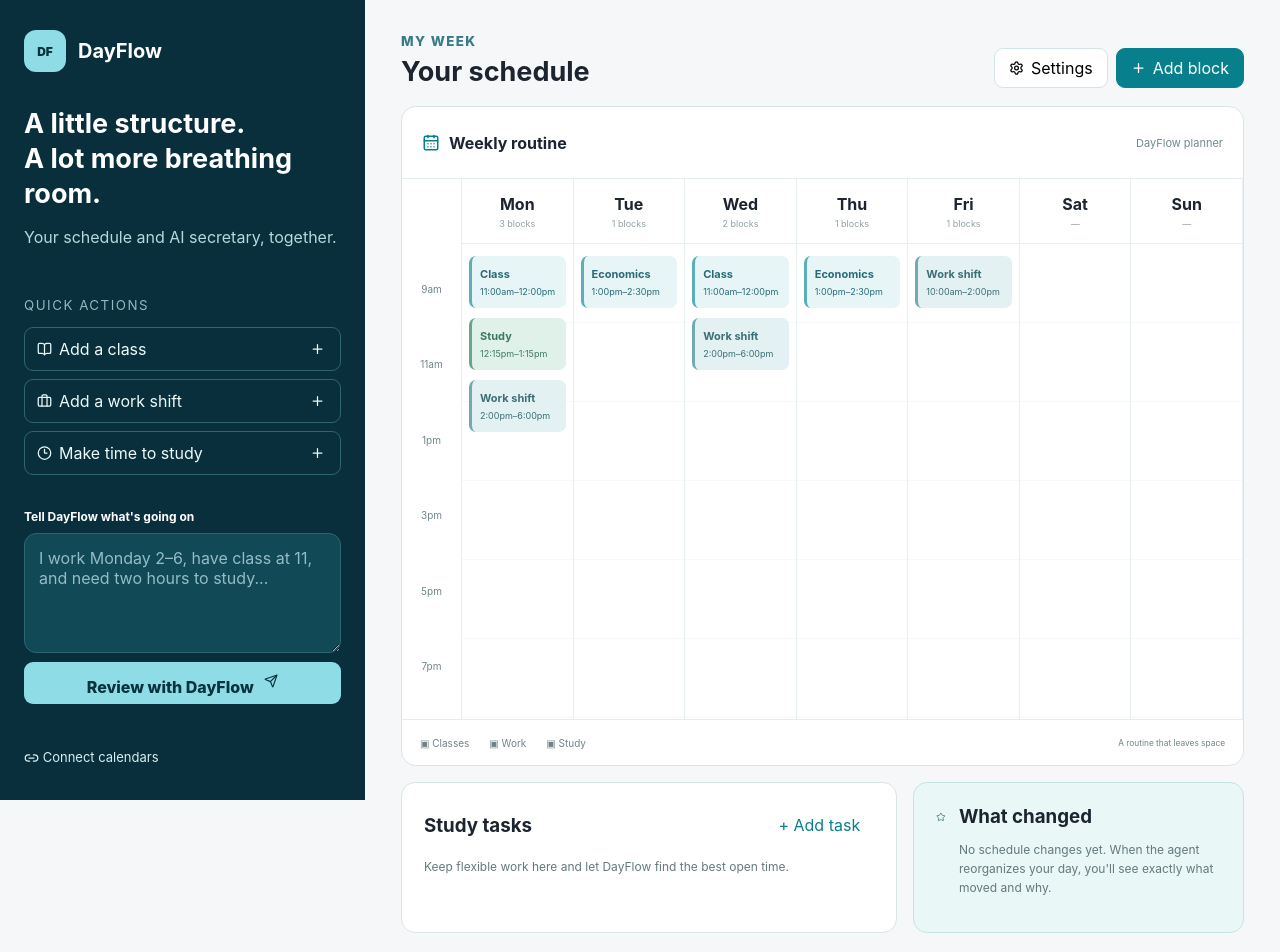
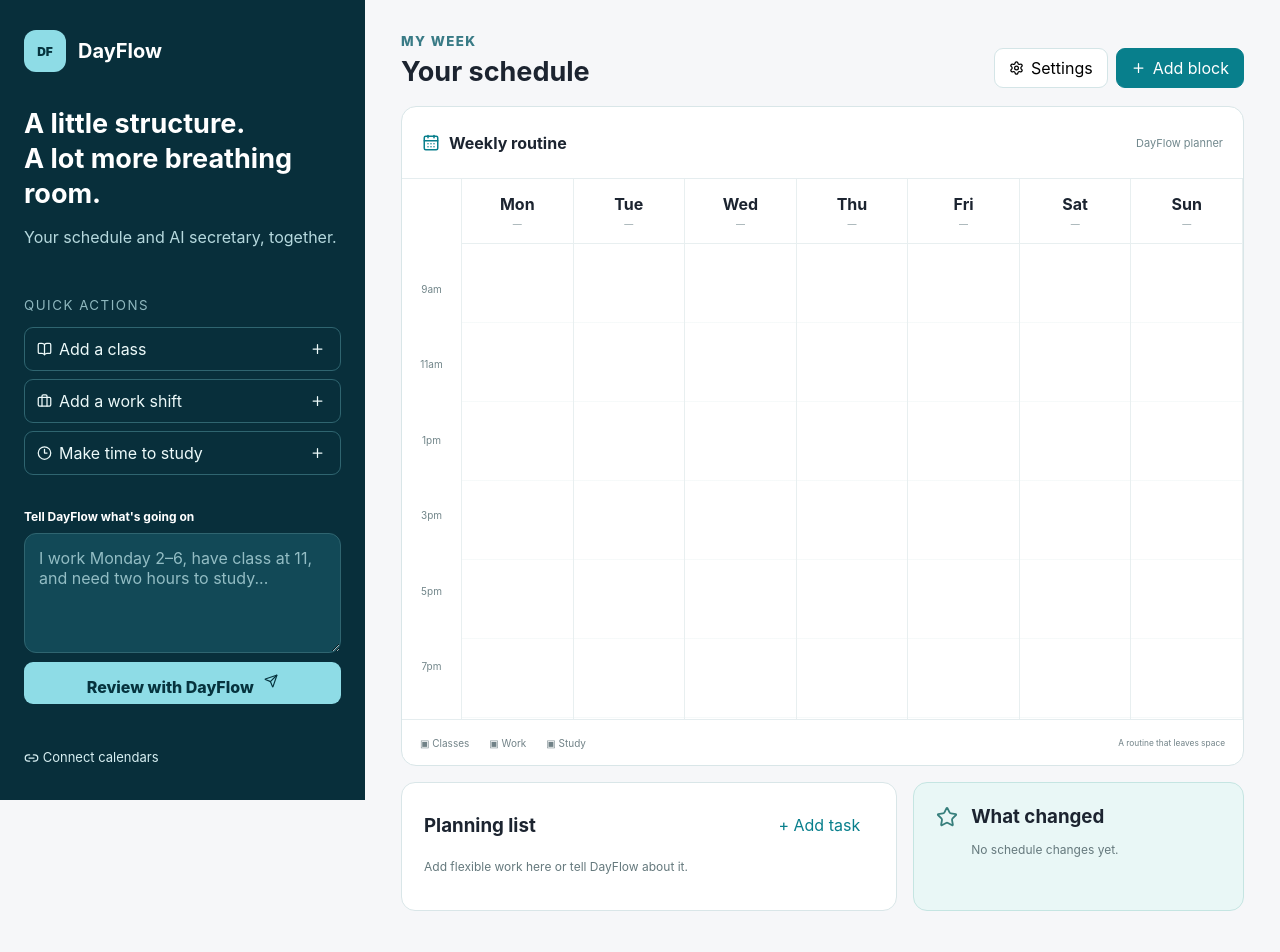
Before and after one commit to AnabhayanA/dayflow, a React (Vite) app in the folder frontend/: page / in a window 1280 px wide. Shown: the top 952 px of the page. Built offline with nearby package versions, Linux system fonts and the light colour scheme.

Commit message:
Make React planner controls functional

```diff
--- a/frontend/src/main.jsx
+++ b/frontend/src/main.jsx
@@ -1,5 +1,17 @@
-import React from "react";import{createRoot}from"react-dom/client";import{CalendarDays,Plus,BookOpen,Briefcase,Clock3,Send,Settings,Link2,Star}from"lucide-react";import"./styles.css";
+import React,{useState}from"react";import{createRoot}from"react-dom/client";import{CalendarDays,Plus,BookOpen,Briefcase,Clock3,Send,Settings,Link2,Star,X}from"lucide-react";import"./styles.css";
 const days=["Mon","Tue","Wed","Thu","Fri","Sat","Sun"];
-const demo={Mon:[["Class","11:00am–12:00pm","class"],["Study","12:15pm–1:15pm","study"],["Work shift","2:00pm–6:00pm","work"]],Tue:[["Economics","1:00pm–2:30pm","class"]],Wed:[["Class","11:00am–12:00pm","class"],["Work shift","2:00pm–6:00pm","work"]],Thu:[["Economics","1:00pm–2:30pm","class"]],Fri:[["Work shift","10:00am–2:00pm","work"]],Sat:[],Sun:[]};
-function Rail(){return <aside className="rail"><div className="brand"><span>DF</span><b>DayFlow</b></div><div><h1>A little structure.<br/>A lot more breathing room.</h1><p>Your schedule and AI secretary, together.</p></div><div className="quick"><small>QUICK ACTIONS</small><button><BookOpen/>Add a class<Plus/></button><button><Briefcase/>Add a work shift<Plus/></button><button><Clock3/>Make time to study<Plus/></button></div><form className="agent" onSubmit={e=>e.preventDefault()}><label>Tell DayFlow what's going on</label><textarea placeholder="I work Monday 2–6, have class at 11, and need two hours to study..."/><button className="send">Review with DayFlow <Send/></button></form><a href="http://127.0.0.1:8000/calendars"><Link2/> Connect calendars</a></aside>}
-function App(){return <main><Rail/><section className="content"><div className="top"><div><small>MY WEEK</small><h2>Your schedule</h2></div><div><button className="ghost"><Settings/>Settings</button><button className="add"><Plus/>Add block</button></div></div><section className="calendar"><header><div><CalendarDays/><b>Weekly routine</b></div><span>DayFlow planner</span></header><div className="week"><div className="times">{["9am","11am","1pm","3pm","5pm","7pm"].map(x=><span key={x}>{x}</span>)}</div>{days.map(day=><div className="day" key={day}><div className="dayhead"><b>{day}</b><small>{demo[day].length?demo[day].length+" blocks":"—"}</small></div><div className="slots">{demo[day].map((e,i)=><article className={"event "+e[2]} key={i}><b>{e[0]}</b><span>{e[1]}</span></article>)}</div></div>)}</div><footer><span>▣ Classes</span><span>▣ Work</span><span>▣ Study</span><small>A routine that leaves space</small></footer></section><div className="bottom"><section className="card"><div><h3>Study tasks</h3><button>+ Add task</button></div><p>Keep flexible work here and let DayFlow find the best open time.</p></section><section className="change"><Star/><div><h3>What changed</h3><p>No schedule changes yet. When the agent reorganizes your day, you'll see exactly what moved and why.</p></div></section></div></section></main>}createRoot(document.getElementById("root")).render(<App/>);
+const initial={Mon:[],Tue:[],Wed:[],Thu:[],Fri:[],Sat:[],Sun:[]};
+function App(){
+ const [schedule,setSchedule]=useState(initial),[modal,setModal]=useState(null),[thoughts,setThoughts]=useState(""),[review,setReview]=useState([]),[tasks,setTasks]=useState([]),[changed,setChanged]=useState("No schedule changes yet.");
+ const add=(type)=>setModal({type,title:"",day:"Mon",start:"09:00",end:"10:00"});
+ const save=e=>{e.preventDefault();const x={...modal};setSchedule(s=>({...s,[x.day]:[...s[x.day],x]}));setChanged("Added "+x.title+" to "+x.day+".");setModal(null)};
+ const parse=e=>{e.preventDefault();const parts=thoughts.split(/,|\band\b/i).map(x=>x.trim()).filter(Boolean);setReview(parts.map((text,i)=>({id:i,text,checked:true})))};
+ const confirm=()=>{const yes=review.filter(x=>x.checked);setTasks(t=>[...t,...yes.map(x=>x.text)]);setChanged("DayFlow added "+yes.length+" approved item(s) to your planning list.");setReview([]);setThoughts("")};
+ return <main><aside className="rail"><div className="brand"><span>DF</span><b>DayFlow</b></div><div><h1>A little structure.<br/>A lot more breathing room.</h1><p>Your schedule and AI secretary, together.</p></div><div className="quick"><small>QUICK ACTIONS</small><button onClick={()=>add("class")}><BookOpen/>Add a class<Plus/></button><button onClick={()=>add("work")}><Briefcase/>Add a work shift<Plus/></button><button onClick={()=>add("study")}><Clock3/>Make time to study<Plus/></button></div><form className="agent" onSubmit={parse}><label>Tell DayFlow what's going on</label><textarea value={thoughts} onChange={e=>setThoughts(e.target.value)} placeholder="I work Monday 2–6, have class at 11, and need two hours to study..." required/><button className="send">Review with DayFlow <Send/></button></form><a href="http://127.0.0.1:8000/calendars"><Link2/> Connect calendars</a></aside>
+ <section className="content"><div className="top"><div><small>MY WEEK</small><h2>Your schedule</h2></div><div><button className="ghost" onClick={()=>alert("Settings will connect to your FastAPI profile next.")}><Settings/>Settings</button><button className="add" onClick={()=>add("event")}><Plus/>Add block</button></div></div>
+ <section className="calendar"><header><div><CalendarDays/><b>Weekly routine</b></div><span>DayFlow planner</span></header><div className="week"><div className="times">{["9am","11am","1pm","3pm","5pm","7pm"].map(x=><span key={x}>{x}</span>)}</div>{days.map(day=><div className="day" key={day}><div className="dayhead"><b>{day}</b><small>{schedule[day].length?schedule[day].length+" blocks":"—"}</small></div><div className="slots">{schedule[day].map((e,i)=><article className={"event "+e.type} key={i}><b>{e.title}</b><span>{e.start}–{e.end}</span></article>)}</div></div>)}</div><footer><span>▣ Classes</span><span>▣ Work</span><span>▣ Study</span><small>A routine that leaves space</small></footer></section>
+ <div className="bottom"><section className="card"><div><h3>Planning list</h3><button onClick={()=>{const t=prompt("Task name");if(t)setTasks(x=>[...x,t])}}>+ Add task</button></div>{tasks.length?tasks.map((t,i)=><p key={i}>✓ {t}</p>):<p>Add flexible work here or tell DayFlow about it.</p>}</section><section className="change"><Star/><div><h3>What changed</h3><p>{changed}</p></div></section></div></section>
+ {modal&&<div className="overlay"><form className="modal" onSubmit={save}><button type="button" className="close" onClick={()=>setModal(null)}><X/></button><h2>Add {modal.type}</h2><label>Title<input value={modal.title} onChange={e=>setModal({...modal,title:e.target.value})} required/></label><label>Day<select value={modal.day} onChange={e=>setModal({...modal,day:e.target.value})}>{days.map(d=><option key={d}>{d}</option>)}</select></label><div className="row"><label>Start<input type="time" value={modal.start} onChange={e=>setModal({...modal,start:e.target.value})}/></label><label>End<input type="time" value={modal.end} onChange={e=>setModal({...modal,end:e.target.value})}/></label></div><button className="send">Add to schedule</button></form></div>}
+ {review.length>0&&<div className="overlay"><section className="modal review"><button className="close" onClick={()=>setReview([])}><X/></button><small>REVIEW BEFORE DAYFLOW ACTS</small><h2>Is this what you meant?</h2><p>Only checked items will be added.</p>{review.map((x,i)=><label className="check" key={x.id}><input type="checkbox" checked={x.checked} onChange={()=>setReview(r=>r.map((a,j)=>j===i?{...a,checked:!a.checked}:a))}/><span>{x.text}</span></label>)}<button className="send" onClick={confirm}>Confirm checked items</button></section></div>}
+ </main>
+}createRoot(document.getElementById("root")).render(<App/>);
```
